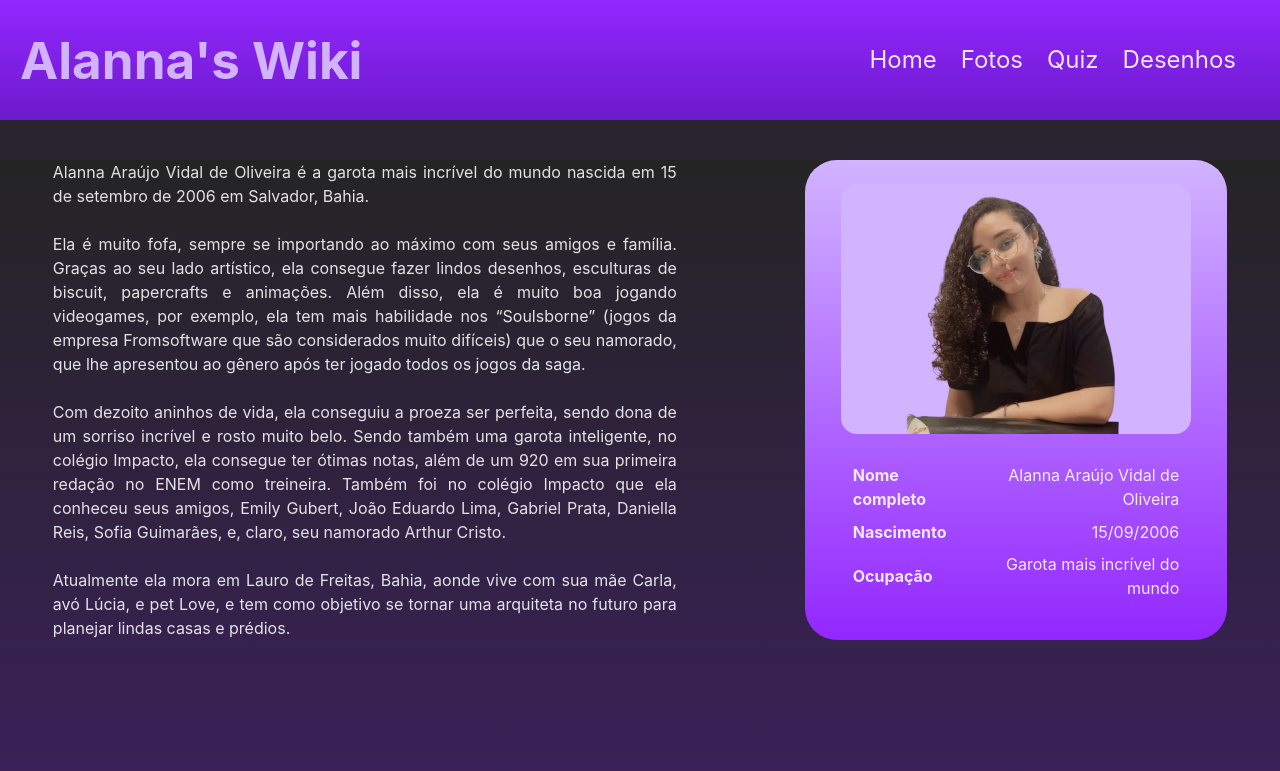
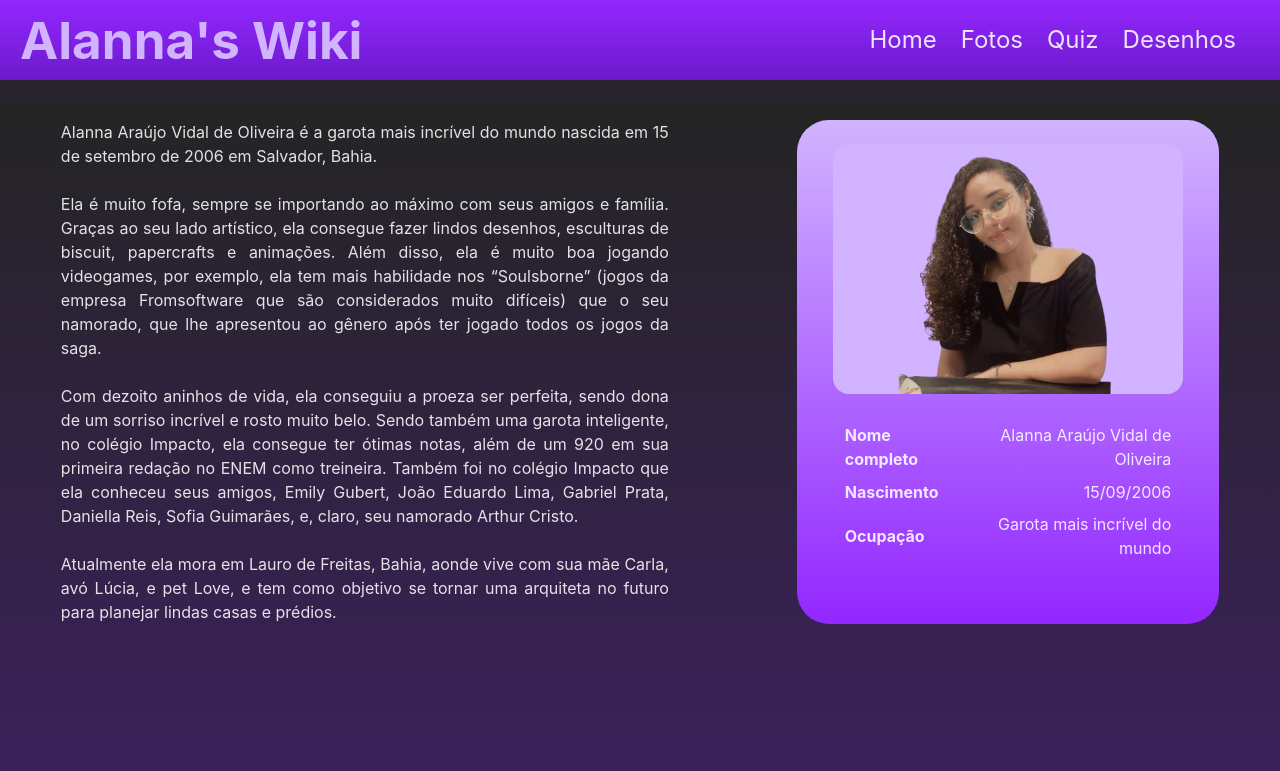
Before and after one commit to arthur-cristo/alannas_wiki, a React (Vite) app: page / in a window 1280 px wide. Shown: the top 771 px of the page. Built offline with nearby package versions, Linux system fonts and the light colour scheme; no server answers.

Commit message:
style: resize header

```diff
--- a/src/index.css
+++ b/src/index.css
@@ -40,7 +40,7 @@ h1 {
   background: linear-gradient(0deg, rgba(108,26,204,1) 0%, rgba(36,36,36,1) 100%);
 }
 
-.home, .photos, .quiz {
+.home, .photos, .quiz, .draws {
   padding: 0;
   margin: 0;
   scroll-margin-top: 8em;
--- a/style/Header.css
+++ b/style/Header.css
@@ -14,7 +14,7 @@
     text-align: left;
     font-size: 1rem;
     width: 100%;
-    height: 15vh;
+    height: 10vh;
     display: flex;
     align-items: center;
     justify-content: space-between;
--- a/style/Home.css
+++ b/style/Home.css
@@ -6,11 +6,12 @@
 
 .container {
     margin-inline: 1em;
-    margin-top: 10em;
+    margin-top: 6.5em;
     margin-bottom: 4em;
     display: flex;
     gap: 8em;
     justify-content: center;
+    padding: 1em;
 }
 
 .container p {
@@ -84,7 +85,6 @@ td {
 
 @media(max-width: 768px) {
     .container {
-        margin-top: 9em;
         flex-direction: column;
         gap: 3em;
         padding: 1em;
```
